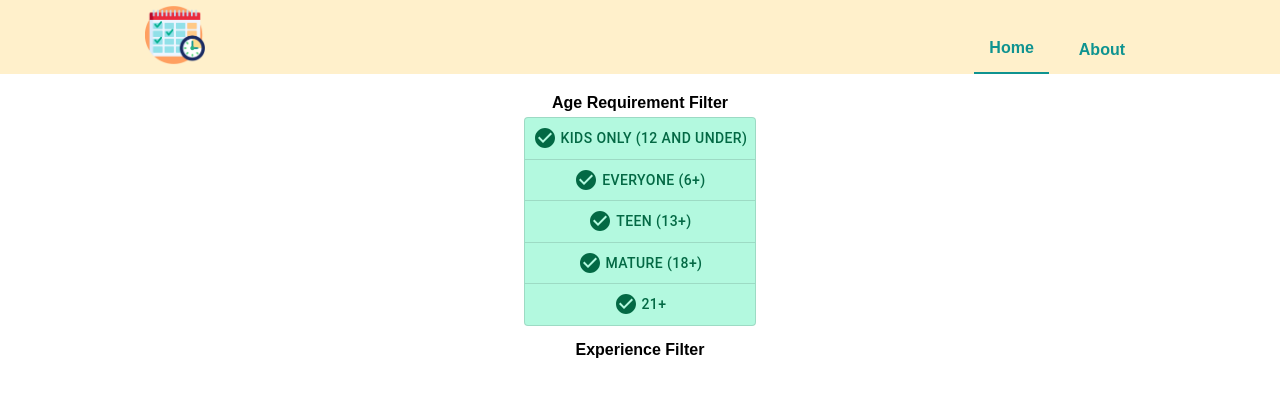
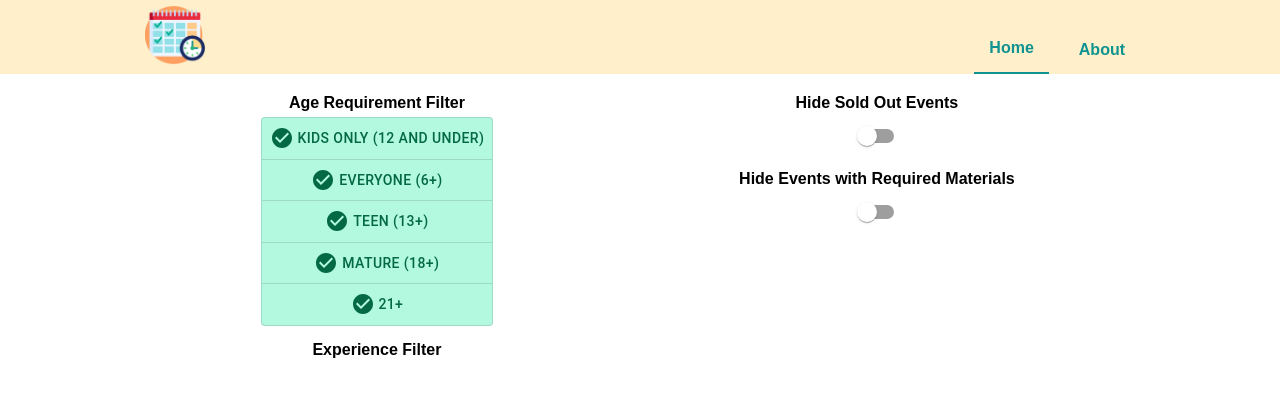
Before and after one commit to Sun-Mountain/GenConCal, a Next.js app in the folder frontend/: page / in a window 1280 px wide. Shown: the top 396 px of the page. Built offline with nearby package versions, Linux system fonts and the light colour scheme.

Commit message:
set up switches

```diff
--- a/frontend/assets/interfaces/FilterInterfaces.tsx
+++ b/frontend/assets/interfaces/FilterInterfaces.tsx
@@ -15,6 +15,10 @@ export interface FilterContainerInterface {
   xpFilter: number[];
   setXPFilter: Dispatch<SetStateAction<number[]>>;
   filterByXP: UniqueFilter;
+  soldOut: boolean;
+  setSoldOut: Dispatch<SetStateAction<boolean>>;
+  hideMaterials: boolean;
+  setHideMaterials: Dispatch<SetStateAction<boolean>>;
 }
 
 export interface FilterTypes {
--- a/frontend/assets/styles/base/0_base.scss
+++ b/frontend/assets/styles/base/0_base.scss
@@ -1,4 +1,5 @@
 @import "./variables.scss";
+@import "./basics.scss";
 
 body {
   font-family: Arial, Helvetica, sans-serif;
--- /dev/null
+++ b/frontend/assets/styles/base/basics.scss
@@ -0,0 +1,6 @@
+.flex-wrap {
+  display: flex;
+  flex-wrap: wrap;
+  justify-content: space-around;
+  margin: 0 auto;
+}
--- a/frontend/assets/styles/components/buttons.scss
+++ b/frontend/assets/styles/components/buttons.scss
@@ -7,7 +7,3 @@
   background-color: $visible-bg !important;
   color: $visible-color !important;
 }
-
-.filter-btn-group {
-  margin-top: 15px;
-}
--- a/frontend/assets/styles/components/containers.scss
+++ b/frontend/assets/styles/components/containers.scss
@@ -3,10 +3,19 @@
   display: flex;
   flex-direction: column;
   justify-content: space-around;
-  margin: 0 auto;
+}
+
+.filter-container {
+  margin-top: 15px;
+  text-align: center;
 }
 
 .filter-label {
   font-weight: 550;
   margin-bottom: 5px;
 }
+
+.switches-container {
+  text-align: center;
+  min-width: 285px;
+}
--- a/frontend/components/containers/FiltersContainer.tsx
+++ b/frontend/components/containers/FiltersContainer.tsx
@@ -3,6 +3,7 @@ import {
   FilterContainerInterface
 } from "@/assets/interfaces/FilterInterfaces"
 import ToggleButtonsMultiple from "@/components/ui/ToggleButtonGroup"
+import SwitchComponent from "../ui/SwitchComponent"
 
 export default function FiltersContainer ({
   ageFilter,
@@ -10,10 +11,15 @@ export default function FiltersContainer ({
   filterByAge,
   xpFilter,
   setXPFilter,
-  filterByXP
+  filterByXP,
+  soldOut,
+  setSoldOut,
+  hideMaterials,
+  setHideMaterials
 }: FilterContainerInterface) {
   return (
     <>
+      <div className="flex-wrap">
         <div className="toggle-btn-container">
           <ToggleButtonsMultiple
             btnValues={AgeRequirementEnum}
@@ -30,6 +36,19 @@ export default function FiltersContainer ({
             label={'Experience Filter'}
           />
         </div>
+        <div className="switches-container">
+          <SwitchComponent
+            label={'Sold Out Events'}
+            value={soldOut}
+            setValue={setSoldOut}
+          />
+          <SwitchComponent
+            label={'Events with Required Materials'}
+            value={hideMaterials}
+            setValue={setHideMaterials}
+          />
+        </div>
+      </div>
     </>
   )
 }
--- /dev/null
+++ b/frontend/components/ui/SwitchComponent.tsx
@@ -0,0 +1,26 @@
+import * as React from 'react';
+import Switch from '@mui/material/Switch';
+import { SwitchComponentInterface } from '@/assets/interfaces/ComponentInterfaces';
+
+
+export default function SwitchComponent({
+  label,
+  value,
+  setValue
+}: SwitchComponentInterface) {
+  const ariaLabel = { inputProps: { 'aria-label': `${label} Switch` } };
+  const switchLabel = value ? `Show ${label}` : `Hide ${label}`;
+
+  const handleChange = () => {
+    setValue(!value);
+  }
+
+  return (
+    <div className='filter-container'>
+      <div className='filter-label'>
+        {switchLabel}
+      </div>
+      <Switch checked={value} onChange={handleChange} {...ariaLabel} />
+    </div>
+  );
+}
--- a/frontend/components/ui/ToggleButtonGroup.tsx
+++ b/frontend/components/ui/ToggleButtonGroup.tsx
@@ -41,7 +41,7 @@ export default function ToggleButtonsMultiple({
   };
 
   return (
-    <div className='filter-btn-group'>
+    <div className='filter-container'>
       <div className='filter-label'>
         {label}
       </div>
--- a/frontend/pages/index.tsx
+++ b/frontend/pages/index.tsx
@@ -14,6 +14,10 @@ export default function Home () {
   const [ageFilter, setAgeFilter] = useState<number[]>([])
   const [xpFilter, setXPFilter] = useState<number[]>([])
 
+  // Switch Filters
+  const [soldOut, setSoldOut] = useState(false)
+  const [hideMaterials, setHideMaterials] = useState(false)
+
   return (
     <>
       <FiltersContainer
@@ -23,6 +27,10 @@ export default function Home () {
         xpFilter={xpFilter}
         setXPFilter={setXPFilter}
         filterByXP={filterByXP}
+        soldOut={soldOut}
+        setSoldOut={setSoldOut}
+        hideMaterials={hideMaterials}
+        setHideMaterials={setHideMaterials}
       />
     </>
   )
```
Also changed, not shown: frontend/assets/interfaces/ComponentInterfaces.tsx (+13 -0 lines), frontend/components/ui/RadioGroup.tsx (added, +42 -0 lines). Lines whose indentation alone changed are shown as unchanged.
